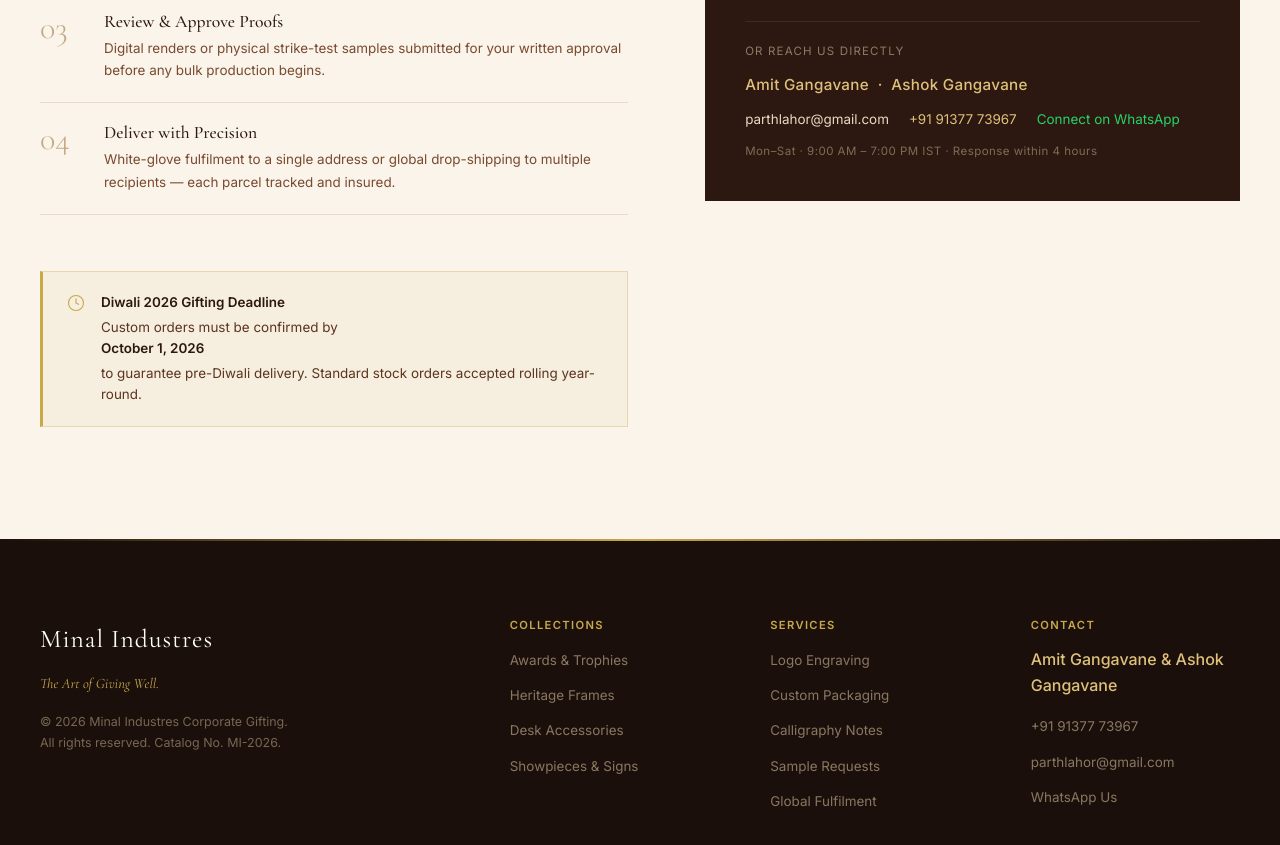
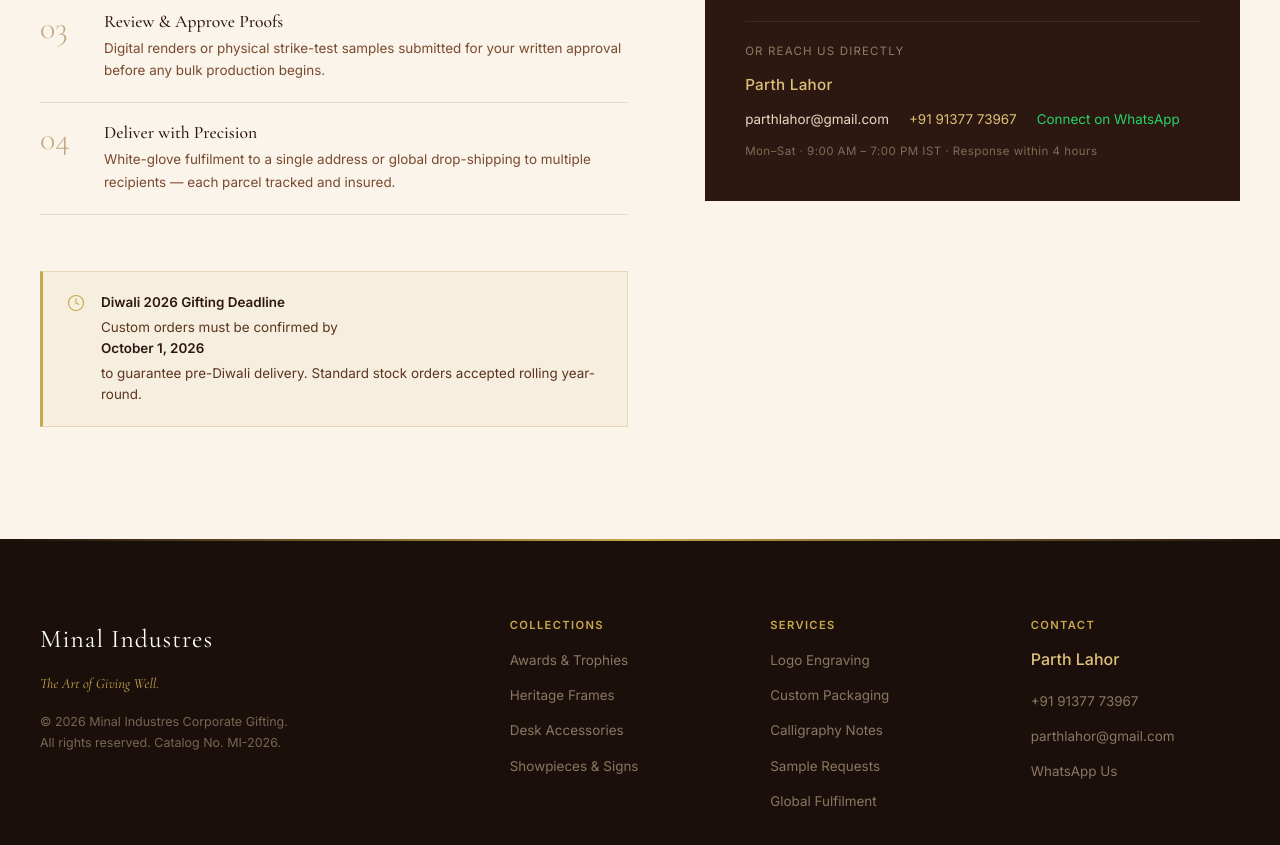
Before and after one commit to Pheonix-666/Gifting, a website: page index.html in a window 1280 px wide. Shown: the part 9692-10537 px from the top of the page. Drawn offline with nearby package versions, Linux system fonts and the light colour scheme.

Commit message:
Update contact name to Parth Lahor

```diff
--- a/index.html
+++ b/index.html
@@ -736,7 +736,7 @@
               <div class="contact-direct">
                 <p class="contact-direct-label">Or reach us directly</p>
                 <div class="contact-persons" style="margin-bottom: 0.75rem; color: var(--c-gold-light); font-weight: 500; font-size: 0.95rem; letter-spacing: 0.02em;">
-                  Amit Gangavane &nbsp;·&nbsp; Ashok Gangavane
+                  Parth Lahor
                 </div>
                 <div class="contact-links">
                   <a href="mailto:parthlahor@gmail.com" class="contact-link" id="emailLink">parthlahor@gmail.com</a>
@@ -785,7 +785,7 @@
         <div class="footer-col">
           <h4 class="footer-col-title">Contact</h4>
           <ul class="footer-links">
-            <li style="color: var(--c-gold-light); font-weight: 500; margin-bottom: 0.35rem;">Amit Gangavane &amp; Ashok Gangavane</li>
+            <li style="color: var(--c-gold-light); font-weight: 500; margin-bottom: 0.35rem;">Parth Lahor</li>
             <li><a href="tel:+919137773967" class="footer-link">+91 91377 73967</a></li>
             <li><a href="mailto:parthlahor@gmail.com" class="footer-link">parthlahor@gmail.com</a></li>
             <li><a href="https://wa.me/919137773967" class="footer-link" target="_blank">WhatsApp Us</a></li>
```
